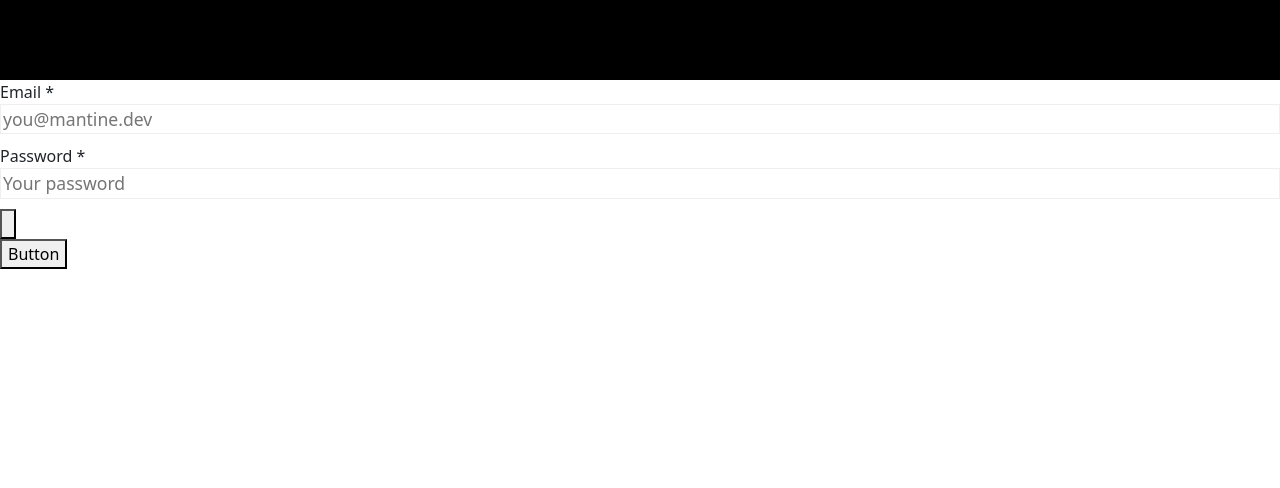
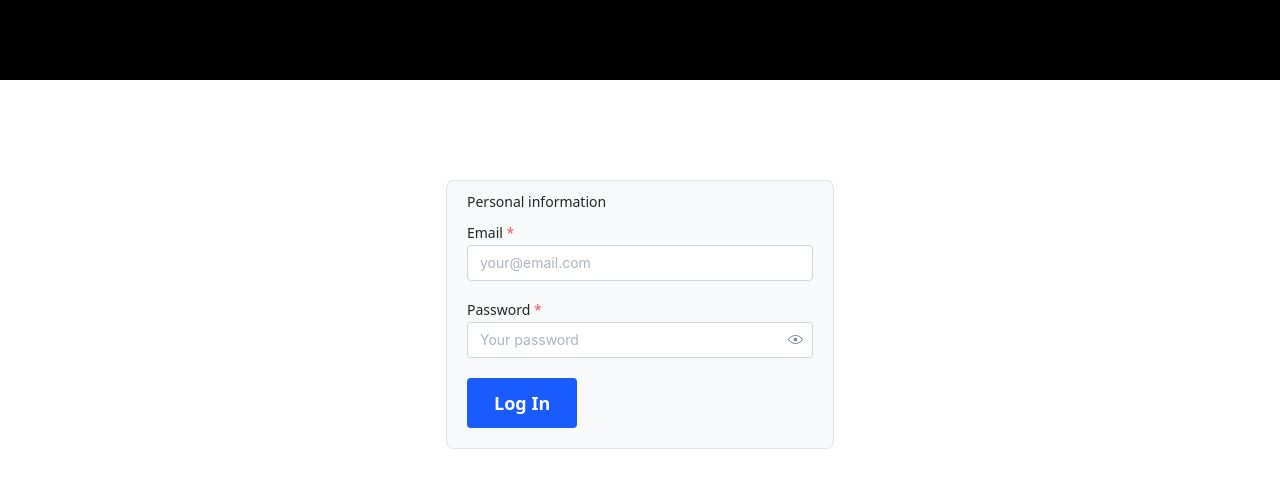
Before and after one commit to modaralgayal/WebShop-Repo, a React (Vite) app in the folder Frontend/web-shop/: page /auth/login in a window 1280 px wide. Shown: the top 488 px of the page. Built offline with nearby package versions, Linux system fonts and the light colour scheme.

Commit message:
login Page renewed

```diff
--- a/Frontend/web-shop/src/Components/navbar.tsx
+++ b/Frontend/web-shop/src/Components/navbar.tsx
@@ -4,7 +4,7 @@ import { faCartShopping } from '@fortawesome/free-solid-svg-icons'
 import { Link, useNavigate } from 'react-router-dom'
 import { useContext } from 'react'
 import { AuthContext } from '../Services/authContext'
-import { Button } from 'react-bootstrap'
+import { Button, Center, Box } from "@mantine/core"
 import userService from '../Services/users'
 import { useToken } from '../Services/currentUser'
 
@@ -25,13 +25,14 @@ export const Navbar = () => {
       <div className="link">
         {isLoggedIn && (
           <>
+          <Center maw={400} h={100} bg="var(--mantine-color-gray-light)">
+            <Box bg="var(--mantine-color-blue-light)"> WebShop </Box>
+          </Center>
             <Link to="/checkout">
               <FontAwesomeIcon icon={faCartShopping} className="icon" id="shopping cart" />
             </Link>
 
-            <Button variant="primary" onClick={handleLogOut}>
-              Log Out
-            </Button>
+            <Button  onClick={handleLogOut} variant="filled" color="rgba(214, 21, 21, 1)" size="md"> Logout </Button>
           </>
         )}
       </div>
--- a/Frontend/web-shop/src/Pages/loginPage.tsx
+++ b/Frontend/web-shop/src/Pages/loginPage.tsx
@@ -3,6 +3,7 @@ import userService from '../Services/users'
 import {
   TextInput,
   PasswordInput,
+  Fieldset,
   Checkbox,
   Anchor,
   Paper,
@@ -12,6 +13,7 @@ import {
   Group,
   Button,
 } from '@mantine/core'
+import '@mantine/core/styles.css'
 import { AuthContext } from '../Services/authContext'
 import { useNavigate } from 'react-router'
 import { useToken } from '../Services/currentUser'
@@ -69,16 +71,15 @@ const Login = () => {
     }
   }
 
-
   return (
-    <Container size={420} my={40}>
-      <Paper withBorder shadow="md" p={30} mt={30} radius="md">
+    <Container size={420} my={100}>
+      <Fieldset legend="Personal information" variant="filled" radius="md">
         <TextInput
           label="Email"
-          placeholder="you@mantine.dev"
+          placeholder="your@email.com"
           required
           value={email}
-          onChange={(event) => setEmail(event.currentTarget.value)}
+          onChange={event => setEmail(event.currentTarget.value)}
         />
         <PasswordInput
           label="Password"
@@ -86,19 +87,20 @@ const Login = () => {
           required
           mt="md"
           value={password}
-          onChange={(event) => setPassword(event.currentTarget.value)}
+          onChange={event => setPassword(event.currentTarget.value)}
         />
         <Button
-          onClick={(e) => handleLogin(e)}
+          onClick={e => handleLogin(e)}
           variant="filled"
           color="rgba(25, 91, 255, 1)"
           size="lg"
+          mt={20}
         >
-          Button
+          Log In
         </Button>
-      </Paper>
+      </Fieldset>
     </Container>
-  );
-};
+  )
+}
 
 export default Login
```
